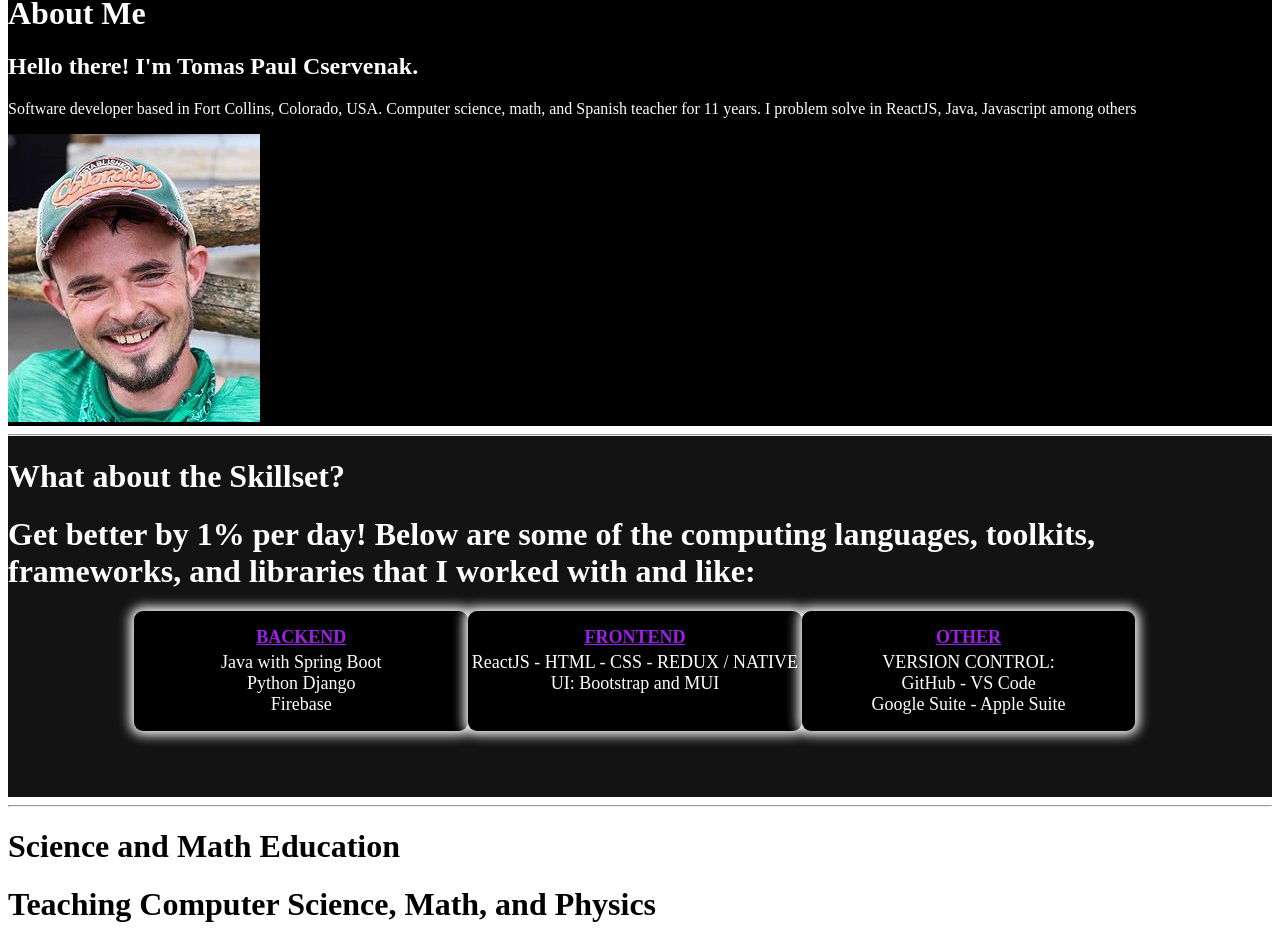
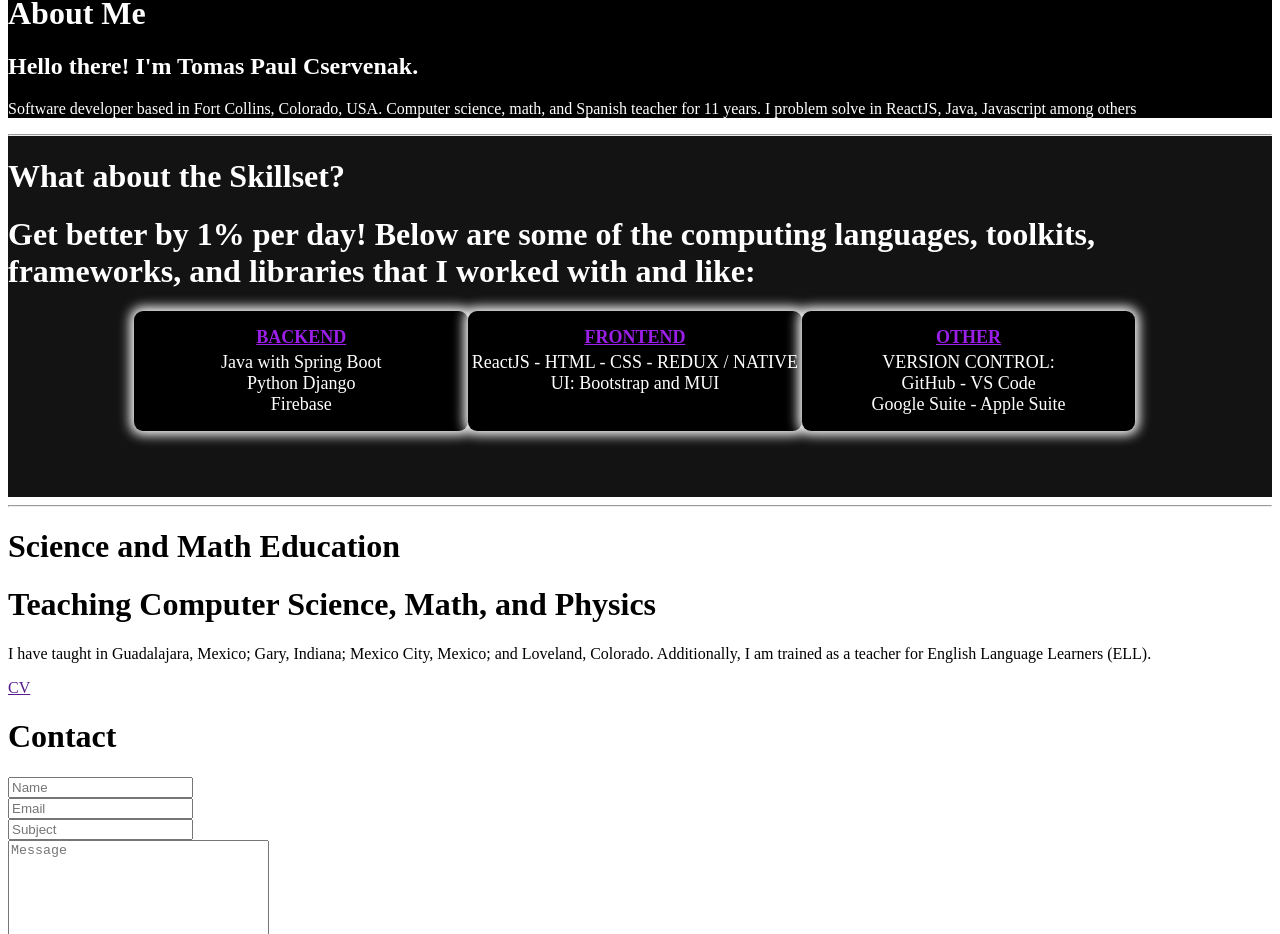
Before and after one commit to RThemian/react-portfolio-website, a React (Create React App) app: page / in a window 1280 px wide. Shown: the part 1274-2208 px from the top of the page. Built offline with nearby package versions, Linux system fonts and the light colour scheme.

Commit message:
try without photo profileMe
it has been causing the problems

```diff
--- a/src/components/About/About.js
+++ b/src/components/About/About.js
@@ -1,6 +1,6 @@
 import classes from './About.module.css';
 import PageHeader from '../PageHeader/PageHeader';
-import profileMe from './../../images/profileMe.png';
+//import profileMe from './../../images/profileMe.png';
 
 const About = () => {
     return (
@@ -16,9 +16,9 @@ const About = () => {
                         Computer science, math, and Spanish teacher for 11 years.
                         I problem solve in ReactJS, Java, Javascript among others
                     </p >
-                    <div className='relative'>
+                    {/* <div className='relative'>
                         <img className='rounded-md items-center right-0 content-center' src ={profileMe} alt = 'me'></img>
-                    </div>
+                    </div> */}
                 </div>
             </div>
         </div>
```
